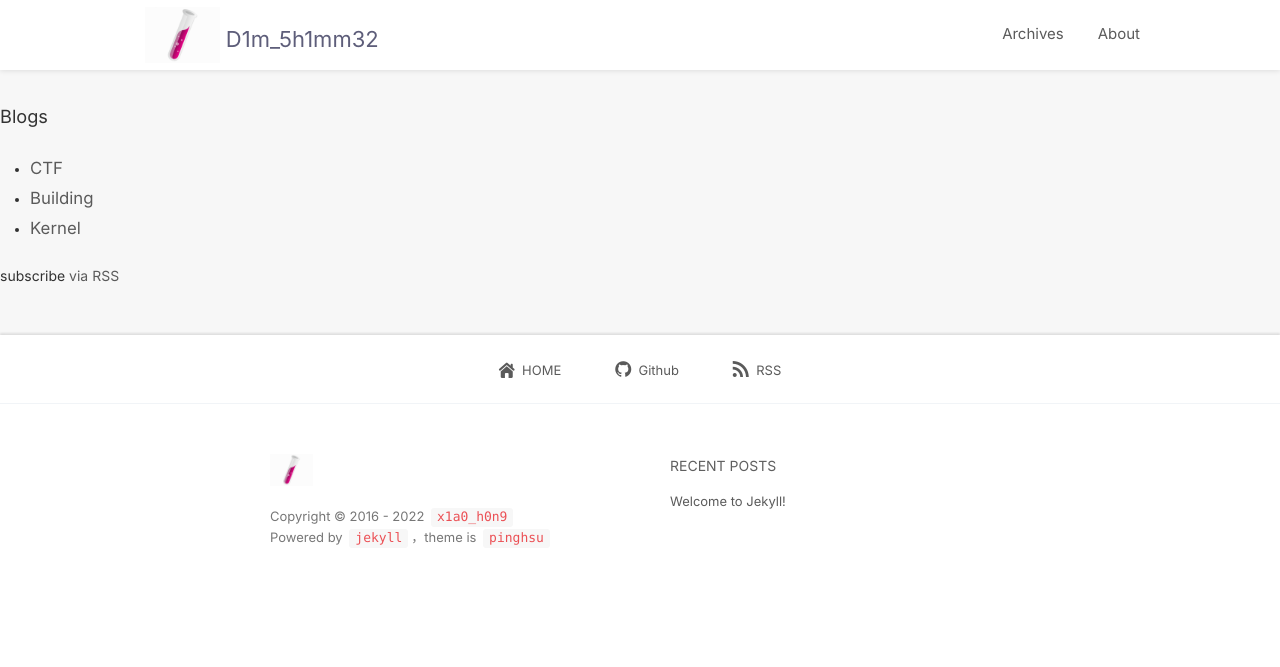
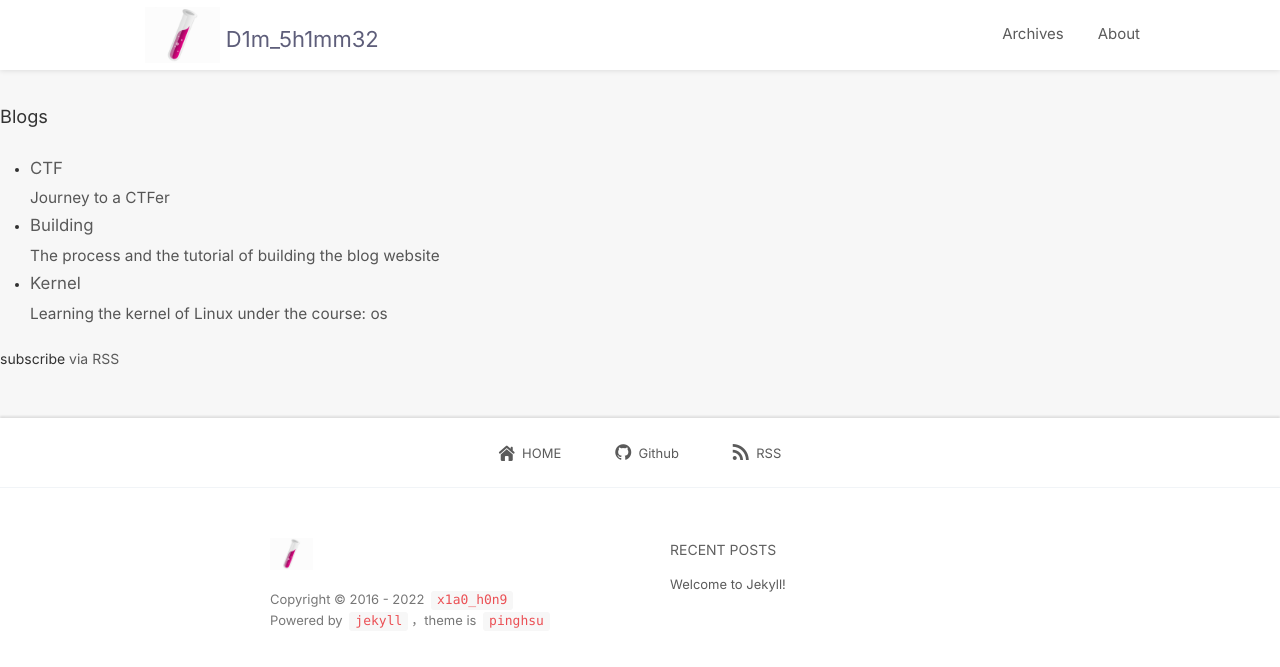
Before and after one commit to dimshimmer/dimshimmer.github.io, a Jekyll site: the page built from index.markdown, in a window 1280 px wide. Shown: the top 667 px of the page. Built offline with Jekyll 4.4.1, drawn with Linux system fonts in a browser that asks for light colours; nearby versions of some CDN libraries; the list of posts is cut into pages by our own code; comment, search, counter and statistics services are not loaded.

Commit message:
add description

```diff
--- a/_config.yml
+++ b/_config.yml
@@ -50,19 +50,19 @@ collections:
     output: true
     sort_by: chap
     url: /building/
-    relative_directory: /building
+    description: "The process and the tutorial of building the blog website"
   kernel:
     name: Kernel
     output: true
     sort_by: chap
     url: /kernel/
-    relative_directory: /kernel
+    description: "Learning the kernel of Linux under the course: os"
   CTF:
     name: CTF
     output: true
     sort_by: chap
     url: /ctf/
-    relative_directory: /ctf
+    description: "Journey to a CTFer"
 comments :
   gitalk :
     clientID : xxx
--- a/_layouts/collect.html
+++ b/_layouts/collect.html
@@ -1,5 +1,6 @@
 ---
 layout: default
+title:
 ---
 
   {%- if site.posts.size > 0 -%}
--- a/_layouts/home.html
+++ b/_layouts/home.html
@@ -19,6 +19,9 @@ layout: default
           <a class="post-link" href="{{ collection.url | relative_url }}">
             {{ collection.name | escape }}
           </a>
+          <h4>
+            {{ collection.description | escape}}
+          </h4>
 
         </h3>
       </li>
```
